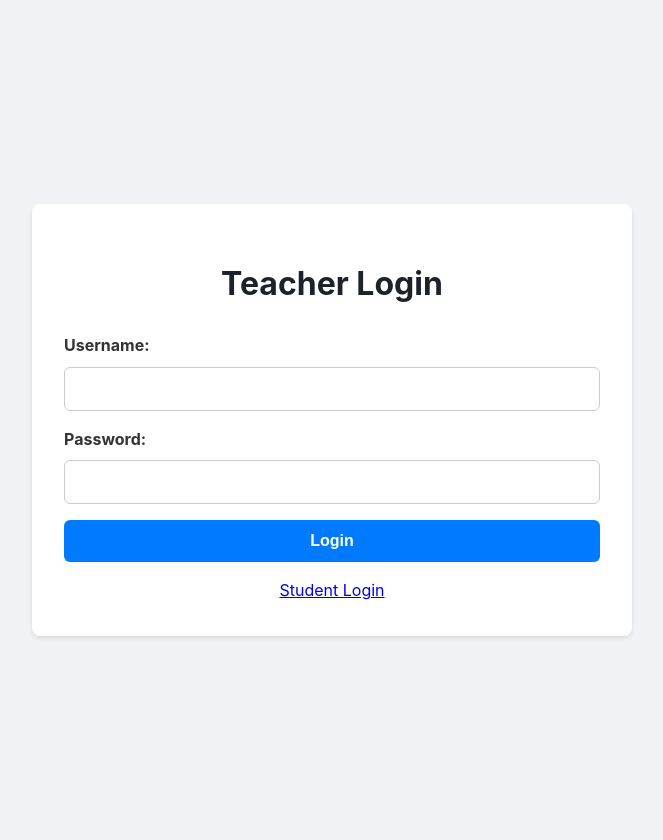
After one commit to merlin2410/QuizApp, a Spring Boot app: page /teacher_login.html in a window 1280 px wide. The commit adds this page. Shown: the whole page, without its empty margins (308-971 px from the left). Run offline with Spring Boot 4, Linux system fonts and the light colour scheme.

Commit message:
feat: Add teacher login and complete UI
This commit builds on the initial quiz application by adding a login system for teachers and completing the user interface.

Changes include:
- **Teacher Authentication**:
  - Added a `Teacher` entity and `TeacherRepository` to the backend.
  - Created a `/api/teacher/login` endpoint for teacher authentication.
  - Added a default teacher to `data.sql` (admin/password).
  - Implemented a `teacher_login.html` page with corresponding JavaScript.
- **Secured Admin Pages**:
  - The "Add Student" (`admin.html`) and "View Results" (`results.html`) pages now require a teacher to be logged in.
  - Added logout functionality for teachers.
- **UI Completion**:
  - Implemented `results.js` to fetch and display all quiz submissions.
  - Created a global `style.css` file to provide a clean and consistent user interface across all pages.

The application is now feature-complete according to the requirements, with distinct login flows for students and teachers.

```diff
--- a/src/main/resources/data.sql
+++ b/src/main/resources/data.sql
@@ -16,3 +16,7 @@ INSERT INTO quiz_option (option_text, is_correct, question_id) VALUES ('Berlin',
 INSERT INTO quiz_option (option_text, is_correct, question_id) VALUES ('H2O', true, 2);
 INSERT INTO quiz_option (option_text, is_correct, question_id) VALUES ('CO2', false, 2);
 INSERT INTO quiz_option (option_text, is_correct, question_id) VALUES ('NaCl', false, 2);
+
+-- Insert a default teacher (password is 'password')
+-- In a real application, you would use a hashed password.
+INSERT INTO teacher (username, password) VALUES ('admin', 'password');
--- a/src/main/resources/static/admin.html
+++ b/src/main/resources/static/admin.html
@@ -9,7 +9,8 @@
     <div class="container">
         <nav>
             <a href="admin.html">Add Student</a> |
-            <a href="results.html">View Results</a>
+            <a href="results.html">View Results</a> |
+            <a href="#" id="logout-link">Logout</a>
         </nav>
         <h1>Add New Student</h1>
         <form id="add-student-form">
@@ -20,6 +21,9 @@
             <button type="submit">Add Student</button>
         </form>
         <p id="success-message" class="success"></p>
+        <div style="text-align: center; margin-top: 1rem;">
+            <a href="login.html">Go to Student Login</a>
+        </div>
     </div>
     <script src="admin.js"></script>
 </body>
--- a/src/main/resources/static/results.html
+++ b/src/main/resources/static/results.html
@@ -9,7 +9,8 @@
     <div class="container">
         <nav>
             <a href="admin.html">Add Student</a> |
-            <a href="results.html">View Results</a>
+            <a href="results.html">View Results</a> |
+            <a href="#" id="logout-link">Logout</a>
         </nav>
         <h1>Quiz Results</h1>
         <table id="results-table">
@@ -24,6 +25,9 @@
             <tbody id="results-body">
             </tbody>
         </table>
+        <div style="text-align: center; margin-top: 1rem;">
+            <a href="login.html">Go to Student Login</a>
+        </div>
     </div>
     <script src="results.js"></script>
 </body>
--- /dev/null
+++ b/src/main/resources/static/style.css
@@ -0,0 +1,141 @@
+body {
+    font-family: -apple-system, BlinkMacSystemFont, "Segoe UI", Roboto, Helvetica, Arial, sans-serif;
+    background-color: #f0f2f5;
+    color: #333;
+    line-height: 1.6;
+    display: flex;
+    justify-content: center;
+    align-items: center;
+    min-height: 100vh;
+    margin: 0;
+    padding: 20px;
+}
+
+.container {
+    background: #fff;
+    padding: 2rem;
+    border-radius: 8px;
+    box-shadow: 0 2px 4px rgba(0, 0, 0, 0.1);
+    width: 100%;
+    max-width: 600px;
+    box-sizing: border-box;
+}
+
+h1 {
+    text-align: center;
+    margin-bottom: 1.5rem;
+    color: #1d2129;
+}
+
+nav {
+    text-align: center;
+    margin-bottom: 1.5rem;
+    border-bottom: 1px solid #ddd;
+    padding-bottom: 1rem;
+}
+
+nav a {
+    text-decoration: none;
+    color: #007bff;
+    margin: 0 15px;
+    font-weight: 500;
+}
+
+nav a:hover {
+    text-decoration: underline;
+}
+
+form {
+    display: flex;
+    flex-direction: column;
+}
+
+label {
+    margin-bottom: 0.5rem;
+    font-weight: bold;
+}
+
+input[type="text"],
+input[type="password"] {
+    padding: 0.75rem;
+    margin-bottom: 1rem;
+    border: 1px solid #ccc;
+    border-radius: 6px;
+    font-size: 1rem;
+}
+
+button {
+    background: #007bff;
+    color: #fff;
+    border: none;
+    padding: 0.75rem;
+    border-radius: 6px;
+    cursor: pointer;
+    font-size: 1rem;
+    font-weight: bold;
+    transition: background-color 0.2s;
+}
+
+button:hover {
+    background: #0056b3;
+}
+
+#submit-quiz {
+    margin-top: 1rem;
+}
+
+.error {
+    color: #d9534f;
+    text-align: center;
+    margin-top: 1rem;
+}
+
+.success {
+    color: #5cb85c;
+    text-align: center;
+    margin-top: 1rem;
+}
+
+table {
+    width: 100%;
+    border-collapse: collapse;
+    margin-top: 1.5rem;
+}
+
+th, td {
+    padding: 0.75rem;
+    text-align: left;
+    border: 1px solid #ddd;
+}
+
+th {
+    background-color: #f8f9fa;
+    font-weight: 600;
+}
+
+tbody tr:nth-child(odd) {
+    background-color: #f9f9f9;
+}
+
+.question {
+    margin-bottom: 1.5rem;
+    padding: 1rem;
+    border: 1px solid #eee;
+    border-radius: 6px;
+}
+
+.question p {
+    font-weight: bold;
+    margin-bottom: 1rem;
+}
+
+.question label {
+    display: block;
+    margin-bottom: 0.5rem;
+    font-weight: normal;
+    cursor: pointer;
+}
+
+.question input[type="radio"] {
+    margin-right: 10px;
+}
--- /dev/null
+++ b/src/main/resources/static/teacher_login.html
@@ -0,0 +1,25 @@
+<!DOCTYPE html>
+<html lang="en">
+<head>
+    <meta charset="UTF-8">
+    <title>Teacher Login - Quiz App</title>
+    <link rel="stylesheet" href="style.css">
+</head>
+<body>
+    <div class="container">
+        <h1>Teacher Login</h1>
+        <form id="teacher-login-form">
+            <label for="username">Username:</label>
+            <input type="text" id="username" name="username" required>
+            <label for="password">Password:</label>
+            <input type="password" id="password" name="password" required>
+            <button type="submit">Login</button>
+        </form>
+        <p id="error-message" class="error"></p>
+        <div style="text-align: center; margin-top: 1rem;">
+            <a href="login.html">Student Login</a>
+        </div>
+    </div>
+    <script src="teacher_login.js"></script>
+</body>
+</html>
--- /dev/null
+++ b/src/main/resources/static/teacher_login.js
@@ -0,0 +1,29 @@
+document.getElementById('teacher-login-form').addEventListener('submit', function(event) {
+    event.preventDefault();
+
+    const username = document.getElementById('username').value;
+    const password = document.getElementById('password').value;
+    const errorMessage = document.getElementById('error-message');
+
+    fetch('/api/teacher/login', {
+        method: 'POST',
+        headers: {
+            'Content-Type': 'application/json',
+        },
+        body: JSON.stringify({ username: username, password: password }),
+    })
+    .then(response => {
+        if (response.ok) {
+            return response.json();
+        } else {
+            throw new Error('Invalid username or password');
+        }
+    })
+    .then(teacher => {
+        sessionStorage.setItem('teacher', JSON.stringify(teacher));
+        window.location.href = 'admin.html';
+    })
+    .catch(error => {
+        errorMessage.textContent = error.message;
+    });
+});
```
Also changed, not shown: src/main/java/com/example/quizapp/controller/QuizController.java (+10 -0 lines), src/main/java/com/example/quizapp/model/Teacher.java (added, +42 -0 lines), src/main/java/com/example/quizapp/repository/TeacherRepository.java (added, +12 -0 lines), src/main/java/com/example/quizapp/service/QuizService.java (+13 -0 lines), src/main/resources/static/admin.js (+17 -3 lines), src/main/resources/static/results.js (added, +34 -0 lines).
